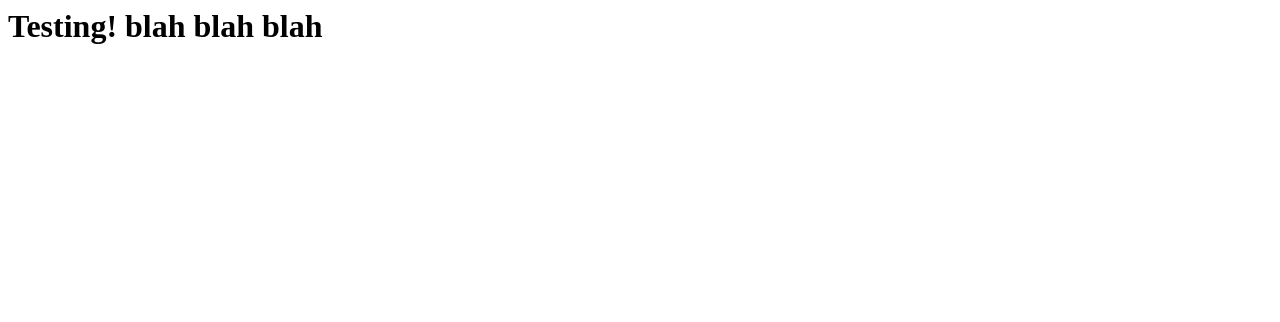
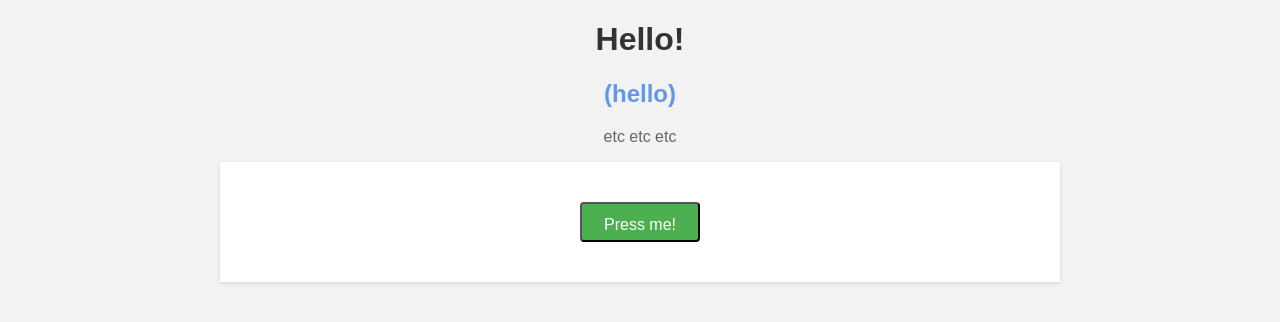
Before and after one commit to ec00711/web-test, a plain HTML site: page index.html in a window 1280 px wide. Drawn offline with Linux system fonts and the light colour scheme.

Commit message:
Playing around with tutorial - some useful examples

```diff
--- a/index.html
+++ b/index.html
@@ -1 +1,75 @@
-<h1>Testing! blah blah blah</h1>
+<!DOCTYPE html>
+<html lang="en">
+<head>
+  <meta charset="UTF-8">
+  <meta name="vdiewport" content="width=device-width, initial-scale=1.0">
+  <title>Document</title>
+  <script src="js/script.js"></script>
+  <style>
+    /* CSS styles */
+    body {
+      font-family: Arial, sans-serif;
+      background-color: #f2f2f2;
+      margin: 0;
+      padding: 0;
+    }
+
+    h1 {
+      color: #333;
+      text-align: center;
+    }
+
+    h2 {
+      color: #6297e7;
+      text-align: center;
+    }
+
+    p {
+      color: #666;
+      text-align: center;
+    }
+
+    /* # to target specific ID attributes */
+    #showButton {
+      display: block; /*takes up full width available*/
+      min-width: 120px;
+      height: 40px;
+      margin: 20px auto;
+      background-color: #4CAF50;
+      color: #fff;
+      font-size: 16px;
+      text-align: center;
+      line-height: 40px;
+      cursor: pointer;
+      border-radius: 4px;
+      text-decoration: none;
+    }
+
+    /* . to target classes */
+    .myClass {
+      max-width: 800px;
+      margin: 0 auto;
+      padding: 20px;
+      background-color: #fff;
+      box-shadow: 0 2px 5px rgba(0, 0, 0, 0.1);
+    }
+
+    .hidden {
+      display:none;
+    }
+
+
+  </style>
+</head>
+<body>
+
+    <h1>Hello!</h1>
+    <h2>(hello)</h2>
+    <p>etc etc etc</p>
+
+    <div class="myClass">
+        <button id="showButton" onclick="buttonClick()">Press me!</button>
+        <p id="hiddenText" class="hidden">Oh no I've been pressed!</p>
+    </div>
+</body>
+</html>
--- /dev/null
+++ b/js/script.js
@@ -0,0 +1,29 @@
+// Option 1: use function name in the HTML
+// I think I like this better
+function buttonClick()
+{
+    document.getElementById("showButton").innerHTML = "this has been clicked before";
+}
+
+/*
+ const for constants
+let for local variables
+var for global variables - needed here because we're
+    editing the items that exist in the html
+*/
+var showButton = document.getElementById("showButton");
+var hiddenText = document.getElementById("hiddenText");
+
+// Option 2: Access HTML element and add an event listener to it
+// This seems messier - less separation
+showButton.addEventListener('click', function()
+{
+    if(hiddenText.classList.contains("hidden"))
+    {
+        hiddenText.classList.remove("hidden");
+    }
+    else
+    {
+        hiddenText.classList.add("hidden");
+    }
+})
```
